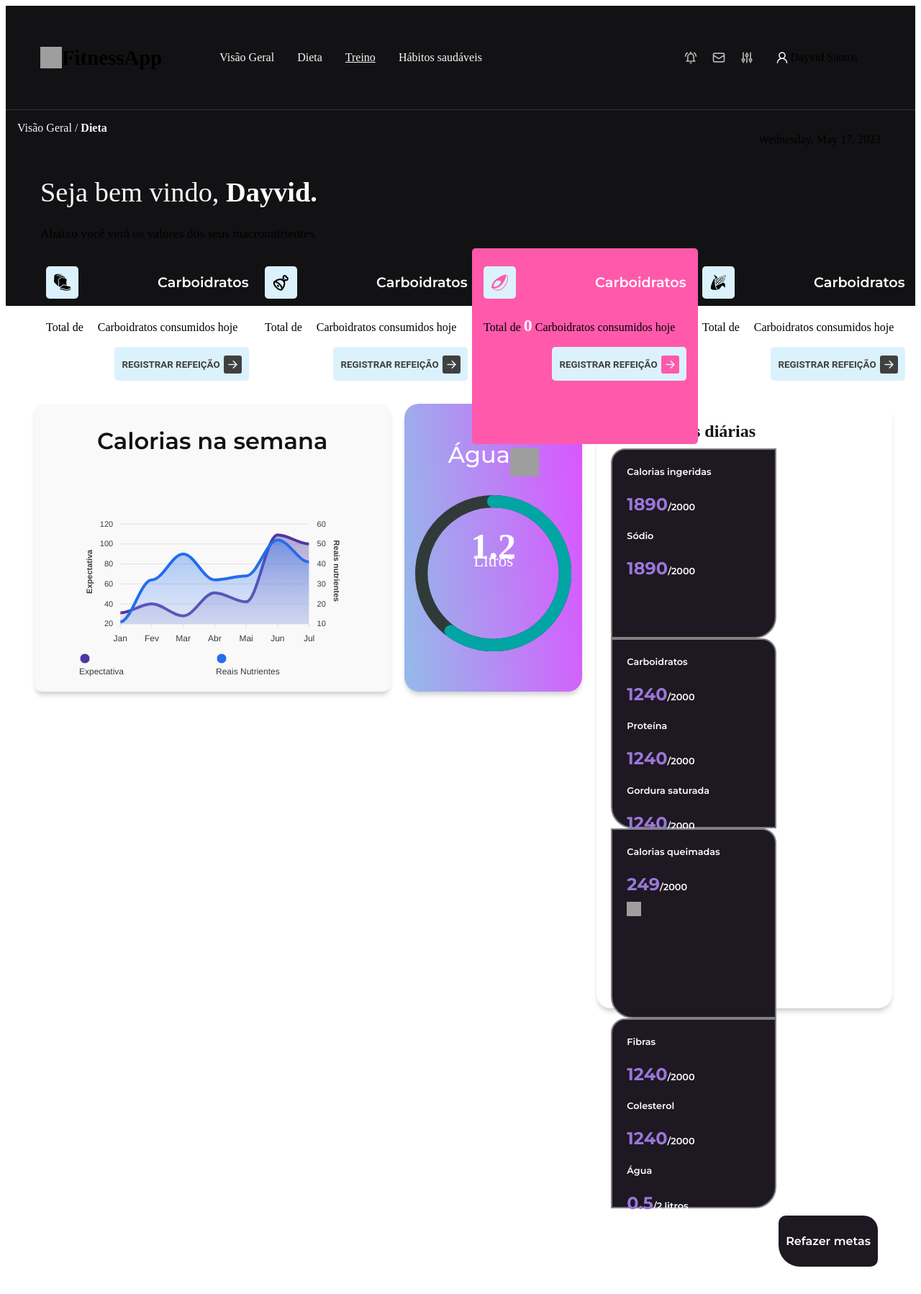
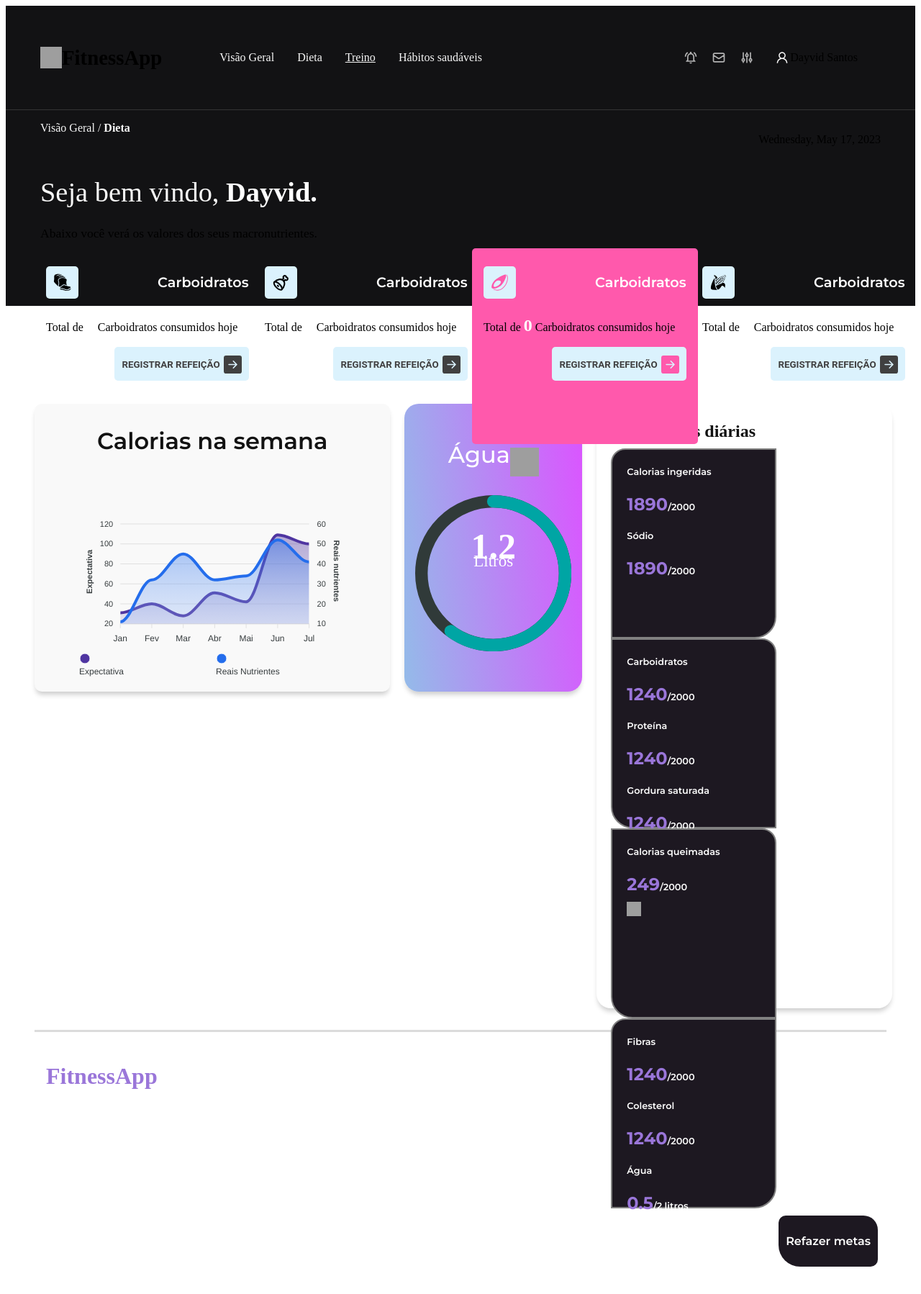
Before and after one commit to dayvid-s/FitnessApp, a Next.js app: page /Home/Index in a window 1280 px wide. Shown: the top 1798 px of the page at 72% size. Built offline with nearby package versions, Linux system fonts and the light colour scheme; grey boxes are pictures that could not be loaded; a web font is replaced by a local one.

Commit message:
feat: added footer component

```diff
--- /dev/null
+++ b/src/components/Footer/index.tsx
@@ -0,0 +1,15 @@
+import {
+  Container, ProjectInfoArea,
+} from "./styles"
+
+
+export function Footer (){
+
+  return(
+    <Container>
+      <ProjectInfoArea>
+        <h1>FitnessApp</h1>
+      </ProjectInfoArea>
+    </Container>
+  )
+}
--- /dev/null
+++ b/src/components/Footer/styles.ts
@@ -0,0 +1,14 @@
+import styled from "styled-components"
+
+export const Container = styled.footer`
+    border-top: 3px solid #dbdbdb;
+    height:25rem;
+    padding:1rem;
+    margin: 30px 2.5rem;
+`
+export const ProjectInfoArea = styled.section`
+    h1{
+        color:#9a76d9;
+        font-size:2rem;
+    }
+    `
--- a/src/components/UserStatistics/styles.ts
+++ b/src/components/UserStatistics/styles.ts
@@ -8,7 +8,6 @@ export const Container = styled.main`
     flex:1;
     margin-left: 2.5rem;
     margin-right: 2rem;
-    height: 500vh;
     `
 
 export const ChartWithUserStats = styled.div`
--- a/src/components/Welcome/styles.ts
+++ b/src/components/Welcome/styles.ts
@@ -11,14 +11,14 @@ export const Container = styled.div`
 export const PageInfoWrapper = styled.div`
     display: flex;
     flex-direction: row;
-    /* margin-left: 2rem; */
+    margin-left: 2rem;
 
 `
 
 export const TitleArea = styled.nav`
     a{
         color:#F7F7F7;
-        /* margin-right: 1rem; */
+        margin-right: 1rem;
         font-size: 1rem;
     }
 `
--- a/src/pages/Home/Index.tsx
+++ b/src/pages/Home/Index.tsx
@@ -3,6 +3,7 @@ import { UserNutrients } from "@component/components/UserNutrients"
 import { Welcome } from "@component/components/Welcome"
 import { Container } from "./styles"
 import { UserStatistics } from "@component/components/UserStatistics"
+import { Footer } from "./../../components/Footer/index"
 
 export default function Home(){
   return(
@@ -11,6 +12,7 @@ export default function Home(){
       <Welcome/>
       <UserNutrients/>
       <UserStatistics/>
+      <Footer/>
     </Container>
 
   )
```
Also changed, not shown: src/pages/index.tsx (+1 -6 lines).
